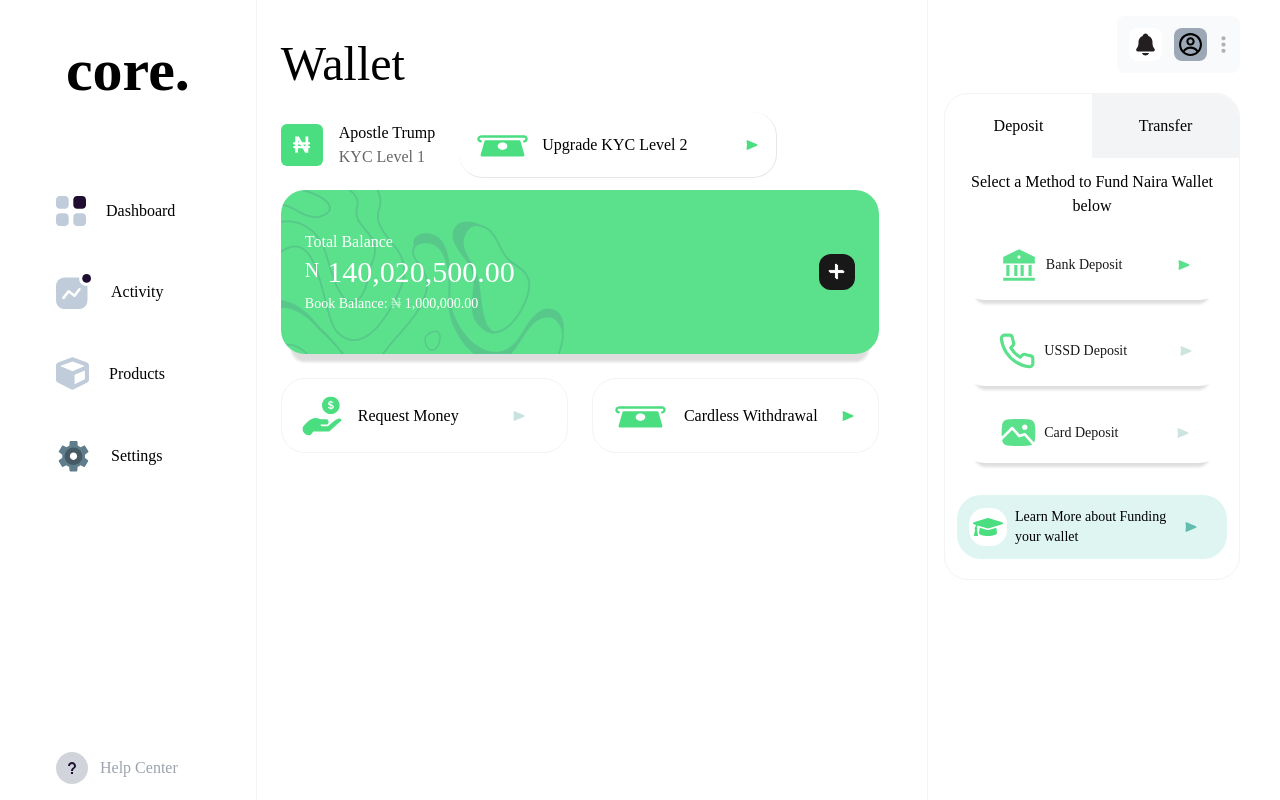
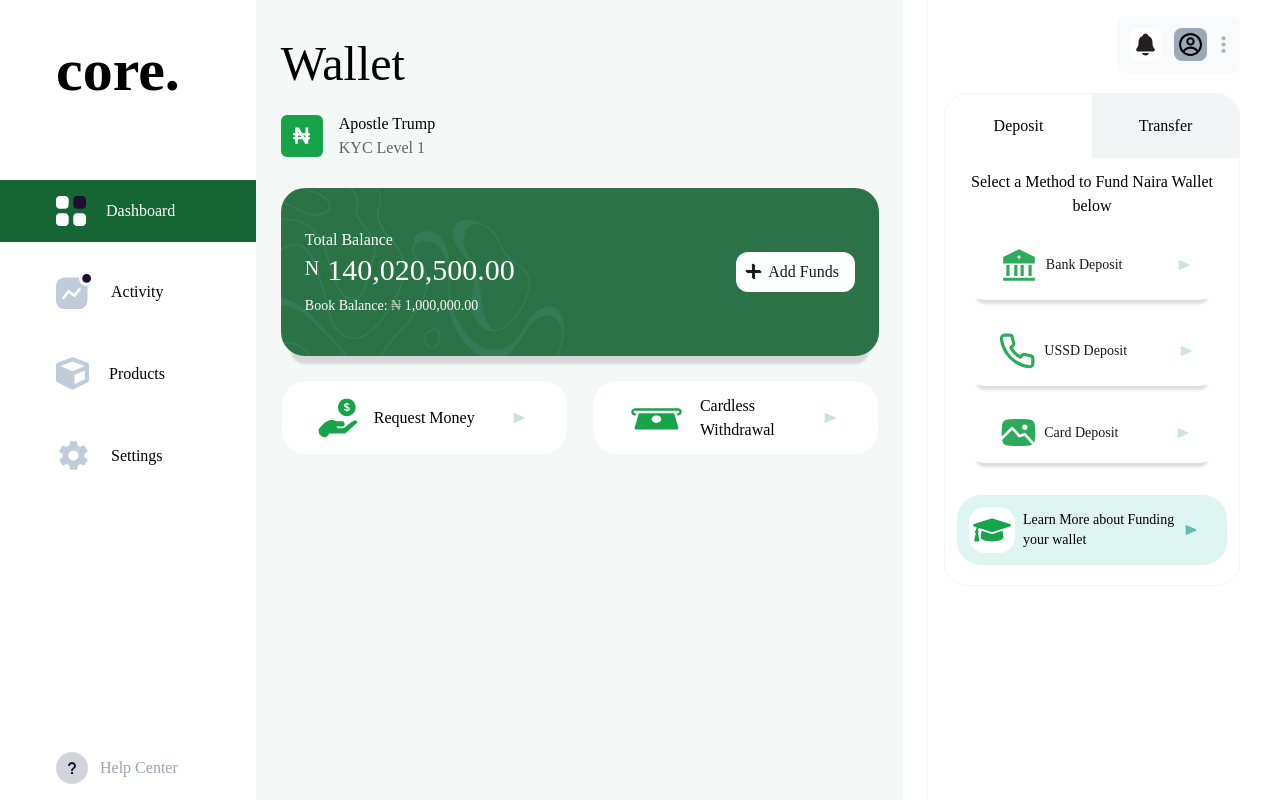
Before and after one commit to AYANO-EMMANUEL/core-banking-app, a React (Vite) app: page /app in a window 1280 px wide. Built offline with nearby package versions, Linux system fonts and the light colour scheme; a web font is replaced by a local one.

Commit message:
made some major design changes, naviation, wallet section, setting section, colors mainly

```diff
--- a/src/App.jsx
+++ b/src/App.jsx
@@ -21,12 +21,12 @@ function App() {
           <Route path="/" element={<RootLayout />}>
             <Route index element={<Home />} />
           </Route>
-          <Route path="/app" element={<MainLayout />}>
-            <Route index  element={<Dashboard />} />
-            <Route path="/app/activity" element={<Activity />} />
-            <Route path="/app/products" element={<Products />} />
+          <Route path="/" element={<MainLayout />}>
+            <Route path="/app" element={<Dashboard />} />
+            <Route path="/activity" element={<Activity />} />
+            <Route path="/products" element={<Products />} />
             {/* <Route path="/app/Profile" element={<Profile />} /> */}
-            <Route path="/app/settings" element={<Settings />} />
+            <Route path="/settings" element={<Settings />} />
           </Route>
           <Route path="/auth" element={<AuthLayout />}>
             <Route path="/auth/login" exact element={<Login />} />
--- a/src/components/RightNav.jsx
+++ b/src/components/RightNav.jsx
@@ -32,11 +32,11 @@ const RightNav = () => {
                 }}
               >
                 <div className="flex align-middle rounded-md p-2 m-auto bg-green-40">
-                  <RiBankFill color={"#4ADE80"} size={"38"} />
+                  <RiBankFill color={"#16A34A"} size={"38"} />
                   <span className="text-sm ps-2 my-auto">Bank Deposit</span>
                 </div>
                 <div className="m-auto">
-                  <GiPlayButton fill="#4ADE80" color="#4ADE80" />
+                  <GiPlayButton fill="#C8E2DE" color="#4ADE80" />
                 </div>
               </div>
             </div>
@@ -50,7 +50,7 @@ const RightNav = () => {
                 }}
               >
                 <div className="flex align-middle rounded-md p-2 m-auto bg-green-40">
-                  <PhoneIcon color={"#4ADE80"} size={"38"} />
+                  <PhoneIcon color={"#16A34A"} size={"38"} className='my-auto' />
                   <span className="text-sm ps-2 my-auto">USSD Deposit</span>
                 </div>
                 <div className="m-auto">
@@ -68,7 +68,7 @@ const RightNav = () => {
                 }}
               >
                 <div className="flex align-middle rounded-md p-2 m-auto bg-green-40">
-                  <CardIcon color={"#4ADE80"} size={"38"} />
+                  <CardIcon color={"#16A34A"} size={"38"} />
                   <span className="text-sm ps-2 my-auto">Card Deposit</span>
                 </div>
                 <div className="m-auto">
@@ -80,7 +80,7 @@ const RightNav = () => {
           <div className="mb-5 cursor-pointer ">
             <div className="flex align-middle bg-[#DEF5F2] justify-around mx-3 p-3 border-gray-100 rounded-3xl hover:border-none hover:shadow-md">
               <div className="flex align-middle rounded-2xl p-1 m-auto bg-white">
-                <FaGraduationCap color={"#4ADE80"} size={"30"} />
+                <FaGraduationCap color={"#16A34A"} size={"38"} />
               </div>
               <span className="text-sm ps-2 my-auto text-wrap">
                 Learn More about Funding your wallet
--- a/src/components/sidebar.jsx
+++ b/src/components/sidebar.jsx
@@ -1,9 +1,10 @@
 /* eslint-disable react/prop-types */
 import { FaCube } from "react-icons/fa";
 import { FcSettings } from "react-icons/fc";
-import { IoMdHelp } from "react-icons/io";
+import { IoMdHelp, IoMdSettings } from "react-icons/io";
+import { MdSettings } from "react-icons/md";
 import { RiWallet3Fill } from "react-icons/ri";
-import { Link } from "react-router-dom";
+import { Link, NavLink } from "react-router-dom";
 
 const Sidebar = () => {
   const DashboardIcon = ({ color, colorTwo }) => {
@@ -18,12 +19,14 @@ const Sidebar = () => {
         <path
           d="M14.0756 0H17.4616C18.8639 0 20.0001 1.14585 20.0001 2.55996V5.97452C20.0001 7.38864 18.8639 8.53449 17.4616 8.53449H14.0756C12.6734 8.53449 11.5371 7.38864 11.5371 5.97452V2.55996C11.5371 1.14585 12.6734 0 14.0756 0Z"
           fill={color}
+          className="pathNavIcon2"
         />
         <path
           fillRule="evenodd"
           clipRule="evenodd"
           d="M2.53852 0H5.92449C7.32676 0 8.46301 1.14585 8.46301 2.55996V5.97452C8.46301 7.38864 7.32676 8.53449 5.92449 8.53449H2.53852C1.13626 8.53449 0 7.38864 0 5.97452V2.55996C0 1.14585 1.13626 0 2.53852 0ZM2.53852 11.4655H5.92449C7.32676 11.4655 8.46301 12.6114 8.46301 14.0255V17.44C8.46301 18.8532 7.32676 20 5.92449 20H2.53852C1.13626 20 0 18.8532 0 17.44V14.0255C0 12.6114 1.13626 11.4655 2.53852 11.4655ZM17.4615 11.4655H14.0755C12.6732 11.4655 11.537 12.6114 11.537 14.0255V17.44C11.537 18.8532 12.6732 20 14.0755 20H17.4615C18.8637 20 20 18.8532 20 17.44V14.0255C20 12.6114 18.8637 11.4655 17.4615 11.4655Z"
           fill={colorTwo}
+          className="pathNavIcon1"
         />
       </svg>
     );
@@ -42,41 +45,43 @@ const Sidebar = () => {
           fillRule="evenodd"
           clipRule="evenodd"
           d="M13.2428 2.73756C13.2428 4.95855 15.0459 6.75902 17.2702 6.75902C17.5151 6.75782 17.7594 6.73431 18 6.68878V14.6615C18 18.0156 16.0215 20 12.6624 20H5.34636C1.97851 20 0 18.0156 0 14.6615V7.3561C0 4.00195 1.97851 2 5.34636 2H13.3131C13.2659 2.243 13.2423 2.49001 13.2428 2.73756ZM11.15 12.8966L14.0078 9.20878V9.19122C14.2525 8.86247 14.1901 8.39889 13.8671 8.14634C13.7108 8.02568 13.5122 7.97345 13.3167 8.00159C13.1211 8.02972 12.9453 8.1358 12.8295 8.29561L10.4201 11.3951L7.6766 9.23512C7.51997 9.11309 7.32071 9.05922 7.12381 9.08565C6.92691 9.11208 6.74898 9.2166 6.63019 9.37561L3.67562 13.1863C3.57177 13.3158 3.51586 13.4771 3.51734 13.6429C3.5002 13.9781 3.71187 14.2826 4.03238 14.3838C4.35288 14.485 4.70138 14.3573 4.88031 14.0732L7.35125 10.8771L10.0948 13.0283C10.2508 13.1541 10.4514 13.2111 10.6504 13.1863C10.8494 13.1615 11.0297 13.0569 11.15 12.8966Z"
-          fill={colorTwo}
+          fill={colorTwo} className="pathNavIcon1"
         />
-        <circle cx="17.5" cy="2.5" r="2.5" fill={color} />
+        <circle cx="17.5" cy="2.5" r="2.5" fill={color} className="pathNavIcon2" />
       </svg>
     );
   };
 
+  const ActiveSideNav = ({isActive}) => isActive ? 'cursor-pointer block pathNavIcon bg-green-primary px-10 text-white' : 'block hover:bg-gray-100 cursor-pointer px-10'
+
   return (
     <div className="hidden md:flex flex-1 border-r-[1px] border-gray-100 h-screen flex-col align-middle justify-between">
-      <h1 className="text-6xl font-bold mt-10 text-center mb-20">core.</h1>
+      <h1 className="text-6xl font-bold mt-10 ml-14 mb-20">core.</h1>
       <div className="flex-col space-y-4 mb-20">
-        <Link to={'/app'} className="cursor-pointer block hover:bg-gray-100 px-10">
+        <NavLink to={'/app'} className={ ActiveSideNav }>
           <div className="flex align-middle p-4">
             <DashboardIcon color={"#200E32"} colorTwo={"#C0CCDA"} />
             <div className="ps-5 my-auto">Dashboard</div>
           </div>
-        </Link>
-        <Link to={'/app/activity'} className="cursor-pointer block hover:bg-gray-100 px-10">
+        </NavLink>
+        <NavLink to={'/activity'} className={ ActiveSideNav }>
           <div className="flex align-middle p-4">
             <ActivityIcon color={"#200E32"} colorTwo={"#C0CCDA"} />
             <div className="ps-5 my-auto">Activity</div>
           </div>
-        </Link>
-        <Link to={'/app/products'} className="cursor-pointer block hover:bg-gray-100 px-10">
+        </NavLink>
+        <NavLink to={'/products'} className={ ActiveSideNav }>
           <div className="flex align-middle p-4">
             <FaCube color={"#C0CCDA"} size={"33"} />
             <div className="ps-5 my-auto">Products</div>
           </div>
-        </Link>
-        <Link to={'/app/settings'} className="cursor-pointer block hover:bg-gray-100 px-10">
+        </NavLink>
+        <NavLink to={'/settings'} className={ ActiveSideNav }>
           <div className="flex align-middle p-4">
-            <FcSettings color={"#C0CCDA"} fill="#C0CCDA" size={"35"} />
+            <IoMdSettings color={"#C0CCDA"} fill="#C0CCDA" size={"35"} />
             <div className="ps-5 my-auto">Settings</div>
           </div>
-        </Link>
+        </NavLink>
       </div>
       <div className="help mt-auto pb-4">
         <Link to={'/app/help'} className="flex align-middle ps-14 mt-5">
--- a/src/global.css
+++ b/src/global.css
@@ -85,3 +85,21 @@ img{
   .small-text {
     @apply text-sm font-normal leading-tight text-gray-500 mt-2;
   }
+
+  /* Colours */
+  .bg-green-primary {
+    @apply bg-green-800;
+  }
+
+  .bg-icon-primary {
+    @apply bg-green-600;
+    /* bg-icon-primary : '@apply bg-green-600'; */
+  }
+
+  .hover-bg-green-primary:hover {
+    @apply hover:bg-green-600;
+  }
+
+  .pathNavIcon svg, .pathNavIcon .pathNavIcon1 {
+    fill: white !important;
+  }
--- a/src/pages/Dashboard/Dashboard.jsx
+++ b/src/pages/Dashboard/Dashboard.jsx
@@ -144,14 +144,14 @@ const Dashboard = () => {
     <div>
       <div className="flex cursor-context-menu">
         {/* MAIN WALLET */}
-        <div className="flex-[2] px-6 pt-10">
+        <div className="flex-[2] px-6 pt-10 bg-[#F4F8F6]">
           <div className="flex justify-between align-middle items-center mb-6">
             <div className="text-3xl md:text-5xl">Wallet</div>
             <TopRightMenu styles="block lg:hidden" />
           </div>
-          <div className="flex space-x-6 mb-3">
+          <div className="flex space-x-6 mb-7">
             <div className="flex">
-              <div className="rounded-md p-3 m-auto bg-green-400">
+              <div className="rounded-md p-3 m-auto bg-icon-primary">
                 <Naira color={"white"} />
               </div>
               <div className="m-auto ps-4 truncate max-w-[20vw]">
@@ -159,10 +159,10 @@ const Dashboard = () => {
                 <div className="kycLevel opacity-[0.6]">KYC Level 1</div>
               </div>
             </div>
-            <div className="flex space-x-10 hover:border-gray-100 hover:shadow-md border-[0.5px] border-t-0 border-l-0 rounded-3xl hover:rounded-3xl hover:drop-shadow-md cursor-pointer">
+            {/* <div className="flex space-x-10 hover:border-gray-100 hover:shadow-md border-[0.5px] border-t-0 border-l-0 rounded-3xl hover:rounded-3xl hover:drop-shadow-md cursor-pointer">
               <div className="flex align-middle ps-4">
                 <div className="rounded-md pr-3 m-auto bg-green-40">
-                  <CardlessIcon color={"#4ADE80"} />
+                  <CardlessIcon style={{ color: 'var(bg-icon-primary)' }} color={"#16A34A"} />
                 </div>
                 <div className="m-auto">
                   <div className="kycLevelNext">Upgrade KYC Level 2</div>
@@ -171,13 +171,13 @@ const Dashboard = () => {
               <div className="m-auto px-4">
                 <GiPlayButton fill="#4ADE80" color="#4ADE80" />
               </div>
-            </div>
+            </div> */}
           </div>
           {/* WALLET BOX SHADOW */}
           <div
-            className="rounded-3xl bg-green-400 cursor-context-menu walletBg text-white p-6 py-10 mb-2"
+            className="rounded-3xl bg-green-primary cursor-context-menu walletBg text-white p-6 py-10 mb-2"
             style={{
-              filter: "blur(0.76px)",
+              filter: "blur(0.46px)",
               opacity: "0.9",
               boxShadow: "0px 18px 3px -10px rgba(0,0,0,0.15)",
             }}
@@ -189,21 +189,22 @@ const Dashboard = () => {
                 <p className="walletDigits text-3xl">140,020,500.00</p>
               </div>
               <div
-                className="rounded-xl p-2 bg-black cursor-pointer"
+                className="flex align-middle p-auto rounded-xl p-2 bg-white text-black cursor-pointer"
                 style={{
-                  filter: "blur(0.58px)",
+                  filter: "blur(0.18px)",
                 }}
               >
                 <AiOutlinePlus
-                  color="white"
-                  className="bold"
+                  color="black"
+                  className="bold my-auto"
                   size={"20"}
                   style={{
                     strokeWidth: "7",
                     filter:
-                      "drop-shadow(0.5px 0.5px 0 white) drop-shadow(-0.5px -0.5px 0 white)",
+                      "drop-shadow(0.5px 0.5px 0 black) drop-shadow(-0.5px -0.5px 0 black)",
                   }}
                 />
+                <div className="ps-1 pe-2">Add Funds</div>
               </div>
             </div>
             <div className="text-sm" style={{ fontSize: "bold" }}>
@@ -214,10 +215,10 @@ const Dashboard = () => {
           </div>
           {/* REQ & SEND BOX */}
           <div className="flex space-x-6 my-6">
-            <div className="flex justify-between w-3/6 border-gray-100 border-[1.5px] hover:border-none hover:shadow-md rounded-3xl cursor-pointer">
-              <div className="flex align-middle ps-4">
+            <div className="flex justify-between w-3/6 bg-white border-gray-100 border-[1px] hover:border-none hover:shadow-md rounded-3xl cursor-pointer">
+              <div className="flex align-middle ps-8">
                 <div className="rounded-md p-1 m-auto bg-green-40">
-                  <RequestMoneyIcon color={"#4ADE80"} />
+                  <RequestMoneyIcon color={"#16A34A"} />
                 </div>
                 <div className="m-auto">
                   <div className="ps-3">Request Money</div>
@@ -228,17 +229,17 @@ const Dashboard = () => {
               </div>
             </div>
             {/* WITHDRAWAL CARD BOX */}
-            <div className="flex justify-between w-3/6 border-gray-100 border-[1.5px] hover:border-none hover:shadow-md rounded-3xl cursor-pointer">
-              <div className="flex align-middle ps-4">
+            <div className="flex justify-between w-3/6 bg-white border-gray-100 border-[1px] hover:border-none hover:shadow-md rounded-3xl cursor-pointer">
+              <div className="flex align-middle ps-8">
                 <div className="rounded-md p-1 m-auto bg-green-40">
-                  <CardlessIcon color={"#4ADE80"} />
+                  <CardlessIcon color={"#16A34A"} />
                 </div>
                 <div className="m-auto">
                   <div className="ps-3">Cardless Withdrawal</div>
                 </div>
               </div>
-              <div className="m-auto px-3">
-                <GiPlayButton fill="#4ADE80" color="#4ADE80" />
+              <div className="m-auto me-0 px-3 pe-10">
+                <GiPlayButton fill="#C8E2DE" className="hover:text-[#4ADE80]" color="#4ADE80" />
               </div>
             </div>
           </div>
--- a/tailwind.config.js
+++ b/tailwind.config.js
@@ -6,7 +6,8 @@ export default {
   ],
   theme: {
     extend: {
-
+      // greenMain: "#166534",
+      bgIconPrimary: "#166534"
     },
   },
   plugins: [],
```
Also changed, not shown: src/pages/Settings/Settings.jsx (+15 -15 lines).
